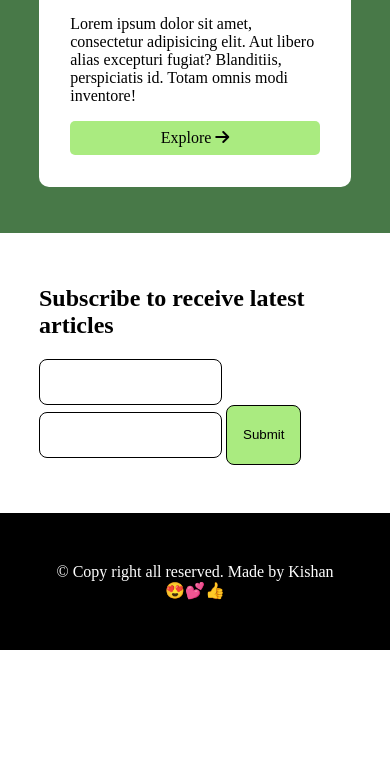
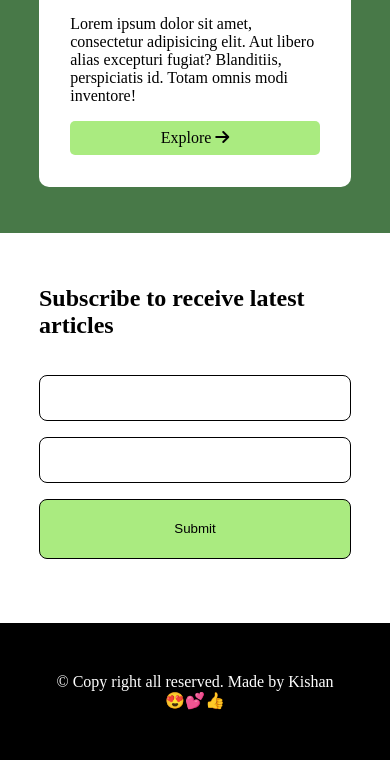
Before and after one commit to Keysan04/btc-jfs-uly-23, a plain HTML site: page index.html in a window 390 px wide. Shown: the part 6189-6965 px from the top of the page. Before the commit the page ends 6855 px from the top, so only its background shows below. Drawn offline with Linux system fonts and the light colour scheme.

Commit message:
mobile version form added

```diff
--- a/style.css
+++ b/style.css
@@ -258,4 +258,19 @@ last {
     width: 100%;
     margin-top: 16px;
   }
+  .sub input {
+    display: flex;
+    flex-direction: column;
+    gap: 1rem;
+    width: 100%;
+  }
+  form {
+    display: flex;
+    flex-direction: column;
+    gap: 1rem;
+    width: 100%;
+    box-shadow: var(--box-shadow);
+    padding: 1rem;
+    border-radius: 10px;
+  }
 }
```
